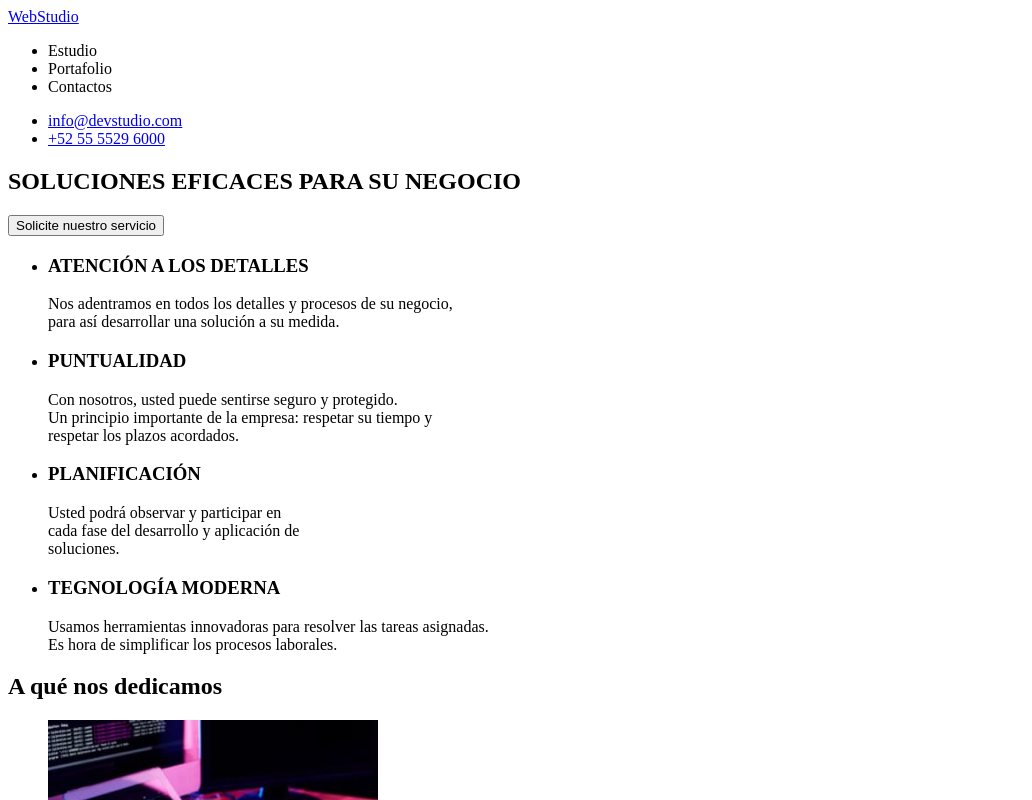
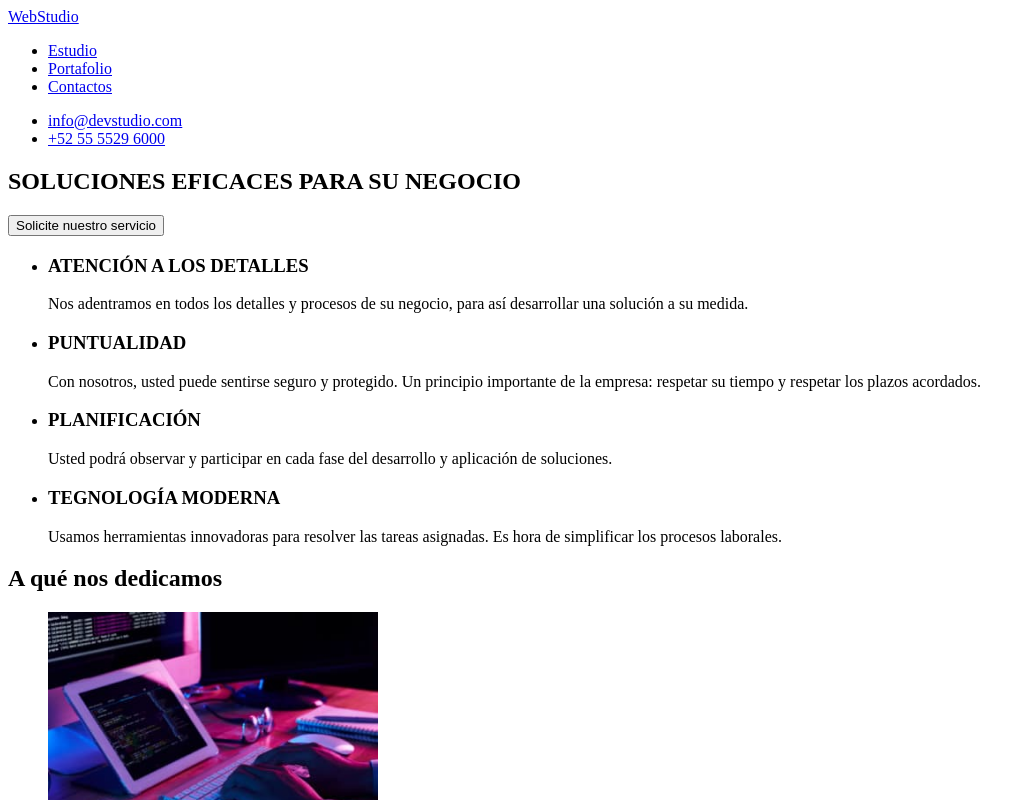
Before and after one commit to Acrosave/goit-markup-hw-01, a plain HTML site: page index.html in a window 1280 px wide. Shown: the top 800 px of the page, without its empty margins (0-1032 px from the left). Drawn offline with Linux system fonts and the light colour scheme.

Commit message:
Tarea ultima corregida

```diff
--- a/index.html
+++ b/index.html
@@ -13,9 +13,9 @@
         <a href="#">WebStudio</a>
         <nav>
             <ul>
-                <li>Estudio</li>
-                <li>Portafolio</li>
-                <li>Contactos</li>
+                <li><a href="#">Estudio</a></li>
+                <li><a href="#">Portafolio</a></li>
+                <li><a href="#">Contactos</a></li>
             </ul>
         </nav>
         <ul>
@@ -36,19 +36,19 @@
             <ul>
                 <li>
                     <h3>ATENCIÓN A LOS DETALLES</h3>
-                    <p>Nos adentramos en todos los detalles y procesos de su negocio, <br> para así desarrollar una solución a su medida.</p>
+                    <p>Nos adentramos en todos los detalles y procesos de su negocio, para así desarrollar una solución a su medida.</p>
                 </li>
                 <li>
                     <h3>PUNTUALIDAD</h3>
-                    <p>Con nosotros, usted puede sentirse seguro y protegido. <br> Un principio importante de la empresa: respetar su tiempo y <br> respetar los plazos acordados.</p>
+                    <p>Con nosotros, usted puede sentirse seguro y protegido. Un principio importante de la empresa: respetar su tiempo y respetar los plazos acordados.</p>
                 </li>
                 <li>
                     <h3>PLANIFICACIÓN</h3>
-                    <p>Usted podrá observar y participar en <br> cada fase del desarrollo y aplicación de <br> soluciones.</p>
+                    <p>Usted podrá observar y participar en cada fase del desarrollo y aplicación de soluciones.</p>
                 </li>
                 <li>
                     <h3>TEGNOLOGÍA MODERNA</h3>
-                    <p>Usamos herramientas innovadoras para resolver las tareas asignadas. <br> Es hora de simplificar los procesos laborales.</p>
+                    <p>Usamos herramientas innovadoras para resolver las tareas asignadas. Es hora de simplificar los procesos laborales.</p>
                 </li>
             </ul>
         </section>
@@ -72,21 +72,21 @@
                     <li>
                         <img src="./img/4.jpg" width="270" alt="Andres">
                         <p>Diseñador de Productos</p>
-                        <h2>Andrés Cubo</h2>
+                        <h3>Andrés Cubo</h3>
                     </li>
                     <li>
                         <img src="./img/5.jpg" width="270" alt="Carla">
-                        <h2>Carla Palacios</h2>
+                        <h3>Carla Palacios</h3>
                         <p>Desarrolladora Frontend</p>
                     </li>
                     <li>
                         <img src="./img/6.jpg" width="270" alt="Mario">
-                        <h2>Mario Dorado</h2>
+                        <h3>Mario Dorado</h3>
                         <p>Marketing</p>
                     </li>
                     <li>
                         <img src="./img/7.jpg" width="270" alt="Pablo">
-                        <h2>Pablo Mijangos</h2>
+                        <h3>Pablo Mijangos</h3>
                         <p>Diseñador IU </p>
                     </li>
                 </ul>
```
